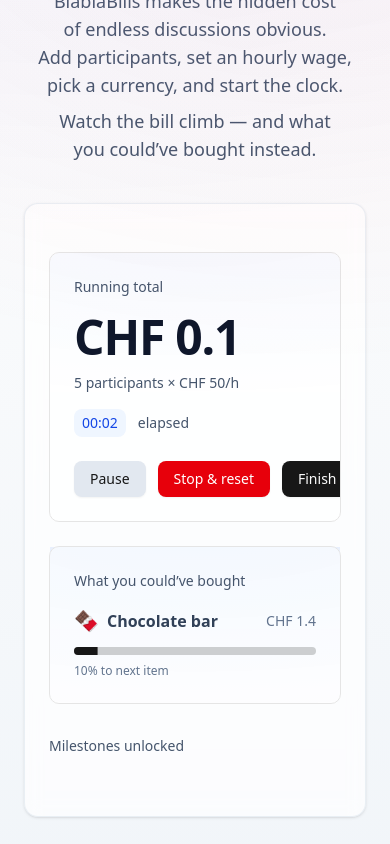
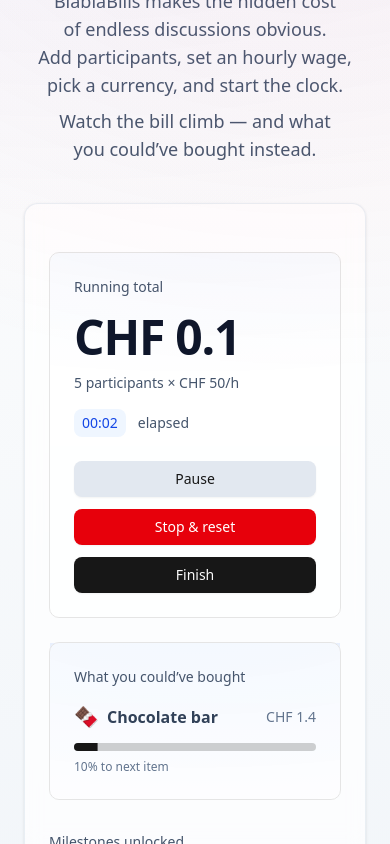
Before and after one commit to samemd/blabla-bills, a Next.js app: page / in a window 390 px wide. Both pictures are taken after a click on the button "Start Tracking". Shown: the part 249-1093 px from the top of the page. Built offline with nearby package versions, Linux system fonts and the light colour scheme.

Commit message:
feat: improve mobile layout

```diff
--- a/components/bill-tracker.tsx
+++ b/components/bill-tracker.tsx
@@ -276,7 +276,7 @@ export function BillTracker() {
                     <span>elapsed</span>
                   </div>
 
-                  <div className="mt-6 flex gap-3">
+                  <div className="mt-6 grid sm:flex gap-3">
                     <Button
                       variant="secondary"
                       onClick={() => setIsRunning((r) => !r)}
@@ -357,8 +357,8 @@ export function BillTracker() {
               <Separator className="my-8" />
 
               {/* Meeting Details */}
-              <div className="grid gap-4 md:grid-cols-2 justify-items-center">
-                <div>
+              <div className="grid gap-4 sm:grid-cols-2 justify-items-center">
+                <div className="text-center sm:text-start">
                   <h3 className="font-semibold text-foreground">
                     Meeting Details
                   </h3>
@@ -378,7 +378,7 @@ export function BillTracker() {
                   </div>
                 </div>
 
-                <div>
+                <div className="text-center sm:text-start">
                   <h3 className="font-semibold text-foreground">
                     Time Investment
                   </h3>
```
